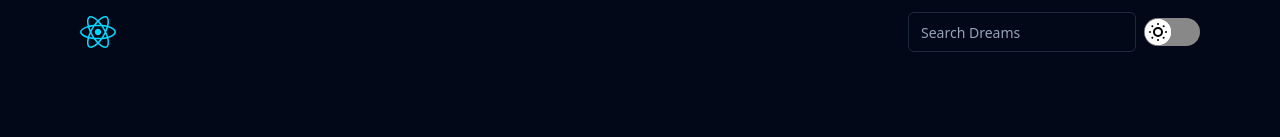
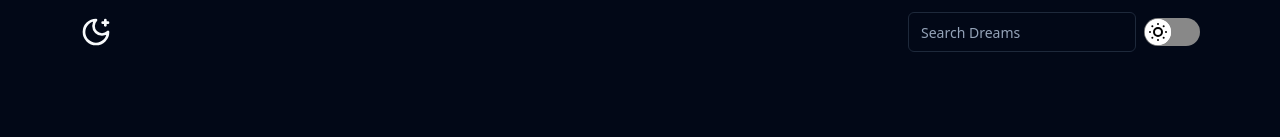
Before and after one commit to rjimaw7/merndream2024, a React (Vite) app in the folder client/: page / in a window 1280 px wide. Shown: the top 137 px of the page. Built offline with nearby package versions, Linux system fonts and the light colour scheme; no server answers.

Commit message:
replaced navbar icon

```diff
--- a/client/src/components/Home/Navbar.tsx
+++ b/client/src/components/Home/Navbar.tsx
@@ -1,12 +1,15 @@
-import ReactSVG from "@/assets/react.svg";
 import { Input } from "../ui/input";
 import CustomSwitch from "./CustomSwitch";
+import { CloudSun, MoonStar } from "lucide-react";
+import { useTheme } from "../theme-provider";
 
 const Navbar = () => {
+  const { theme } = useTheme();
+
   return (
     <header className="flex justify-between items-center py-3 px-12">
       <div>
-        <img src={ReactSVG} alt="headerlogo" />
+        {theme === "light" ? <CloudSun size={32} /> : <MoonStar size={32} />}
       </div>
       <div className="flex items-center gap-2">
         <Input type="search" placeholder="Search Dreams" />
```
